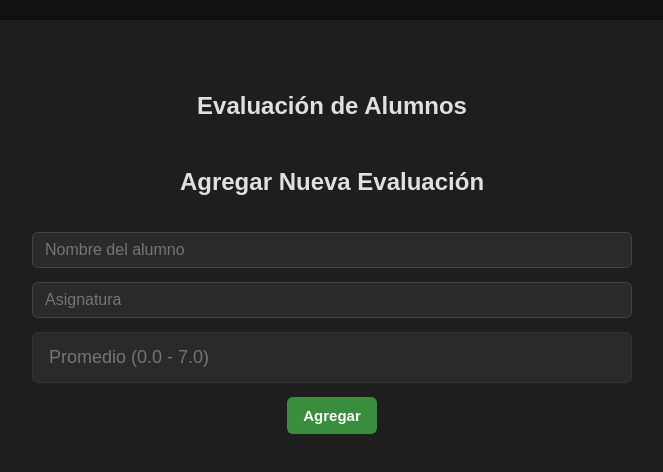
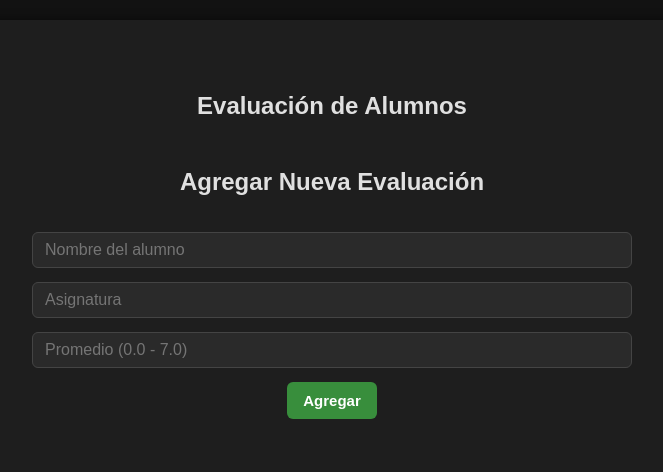
Before and after one commit to Felipe-os7/Certamen-3, a React (Vite) app: page / in a window 1280 px wide. Shown: the top 472 px of the page, without its empty margins (308-971 px from the left). Built offline with nearby package versions, Linux system fonts and the light colour scheme.

Commit message:
edit de tamaños de texto

```diff
--- a/src/App.css
+++ b/src/App.css
@@ -18,6 +18,7 @@ body {
   align-items: center;      /* Centra horizontalmente */
   justify-content: flex-start; /* Evita que todo se vaya al centro vertical si hay mucho contenido */
   min-height: 100vh; /* Ocupa toda la altura de la pantalla */
+  font-size: 100%;
 }
 
 /* Título principal */
@@ -58,18 +59,7 @@ form {
 }
 
 /* Input de texto principal */
-input[type="text"] {
-  flex: 1;
-  padding: 14px 16px;
-  border: 1px solid #333;
-  border-radius: 6px;
-  background: #2a2a2a;
-  font-size: 18px;
-  box-sizing: border-box;
-  height: 48px;
-  color: #e0e0e0;
-  transition: border-color 0.3s;
-}
+
 
 /* Input de texto cuando está enfocado */
 input[type="text"]:focus {
--- a/src/components/Form.jsx
+++ b/src/components/Form.jsx
@@ -13,14 +13,14 @@ function Form({ addItem, itemToEdit, updateItem }) {
     // useEffect se ejecuta cuando cambia itemToEdit
     useEffect(() => {
         if (itemToEdit) {
-            // Si hay un ítem para editar, coloca sus valores en el formulario
+            // Convierte el promedio a string sin punto si es decimal
+            let promedioStr = itemToEdit.promedio ? String(itemToEdit.promedio).replace('.', '') : '';
             setInput({
                 nombre: itemToEdit.nombre || '',
                 asignatura: itemToEdit.asignatura || '',
-                promedio: itemToEdit.promedio || ''
+                promedio: promedioStr
             });
         } else {
-            // Si no, limpia el formulario
             setInput({ nombre: '', asignatura: '', promedio: '' });
         }
     }, [itemToEdit]);
```
